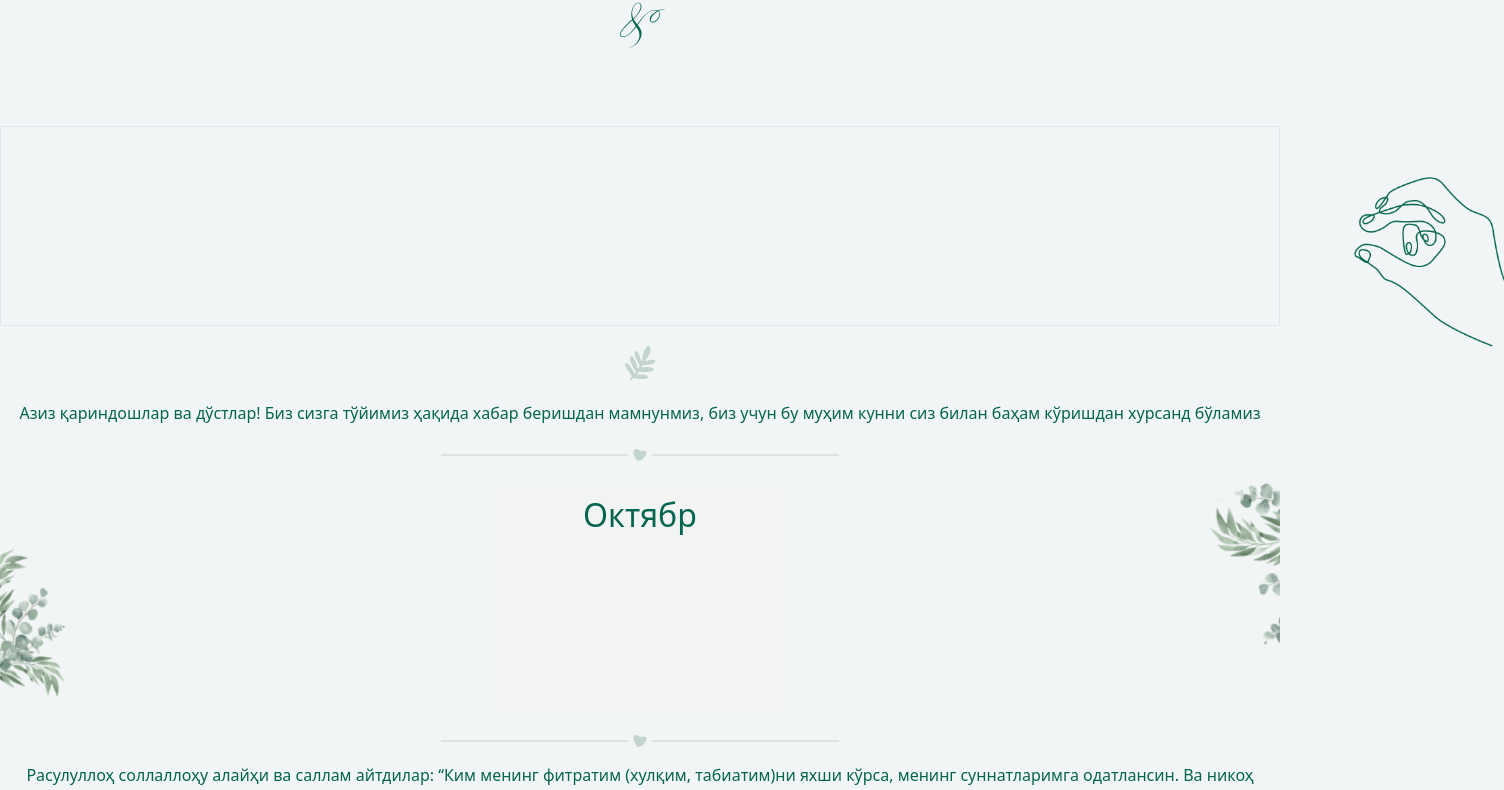
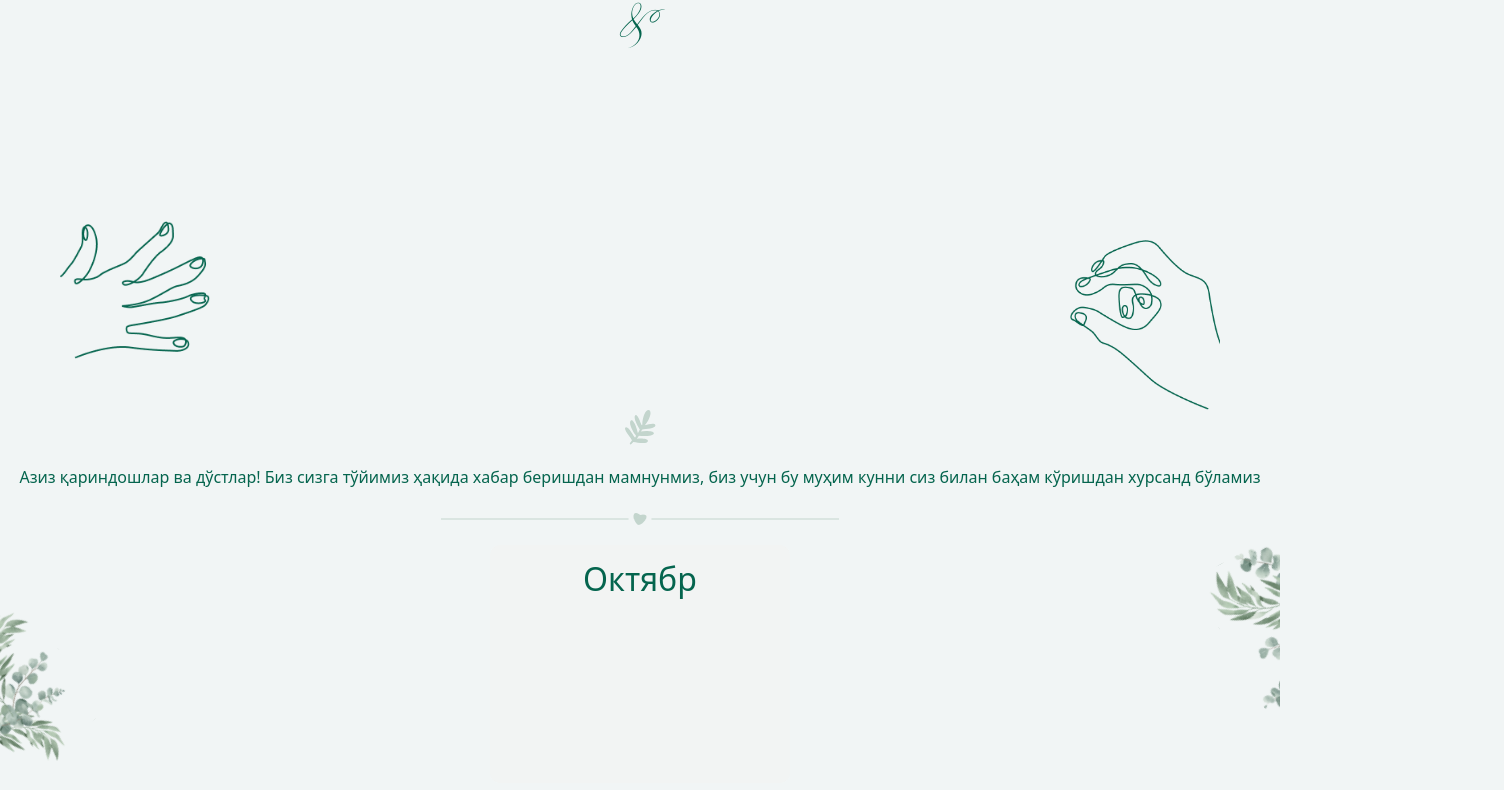
Before and after one commit to ozodsilver/my-wedding-day, a Nuxt app: page / in a window 1280 px wide. Shown: the part 854-1644 px from the top of the page, 1504 px wide, since content can reach past the window. Built offline with nearby package versions, Linux system fonts and the light colour scheme; a web font is replaced by a local one.

Commit message:
feat: sdffds

```diff
--- a/components/InviteTitle.vue
+++ b/components/InviteTitle.vue
@@ -37,7 +37,7 @@ onMounted(() => {
   gsap.fromTo('.left-fingerss', {
     x: '-150%',  // Begin far off-screen to the left
   }, {
-    x: '30%',     // Animate to its normal position
+    x: '40%',     // Animate to its normal position
     scrollTrigger: {
       trigger: '.border',    // ScrollTrigger boshlanish nuqtasi
       start: 'top bottom',   // When the top of .border hits the bottom of the viewport
@@ -49,7 +49,7 @@ onMounted(() => {
   gsap.fromTo('.right-fingerss', {
     x: '150%',   // Begin far off-screen to the right
   }, {
-    x: '-30%',     // Animate to its normal position
+    x: '-40%',     // Animate to its normal position
     scrollTrigger: {
       trigger: '.border',    // ScrollTrigger boshlanish nuqtasi
       start: 'top bottom',   // When the top of .border hits the bottom of the viewport
@@ -68,7 +68,7 @@ onMounted(() => {
       <h1 class="text-[70px] text-center relative fazoda">Фазода</h1>
     </div>
 
-    <div class="border flex relative items-center h-[200px]">
+    <div class=" flex relative items-center mt-16 h-[200px]">
       <img src="~/assets/images/left-fingers.png" class="w-[150px] absolute left-0 left-fingerss" alt="">
       <img src="~/assets/images/right-fingers.png" class="w-[150px] absolute right-0 top-[50px] right-fingerss" alt="">
     </div>
```
